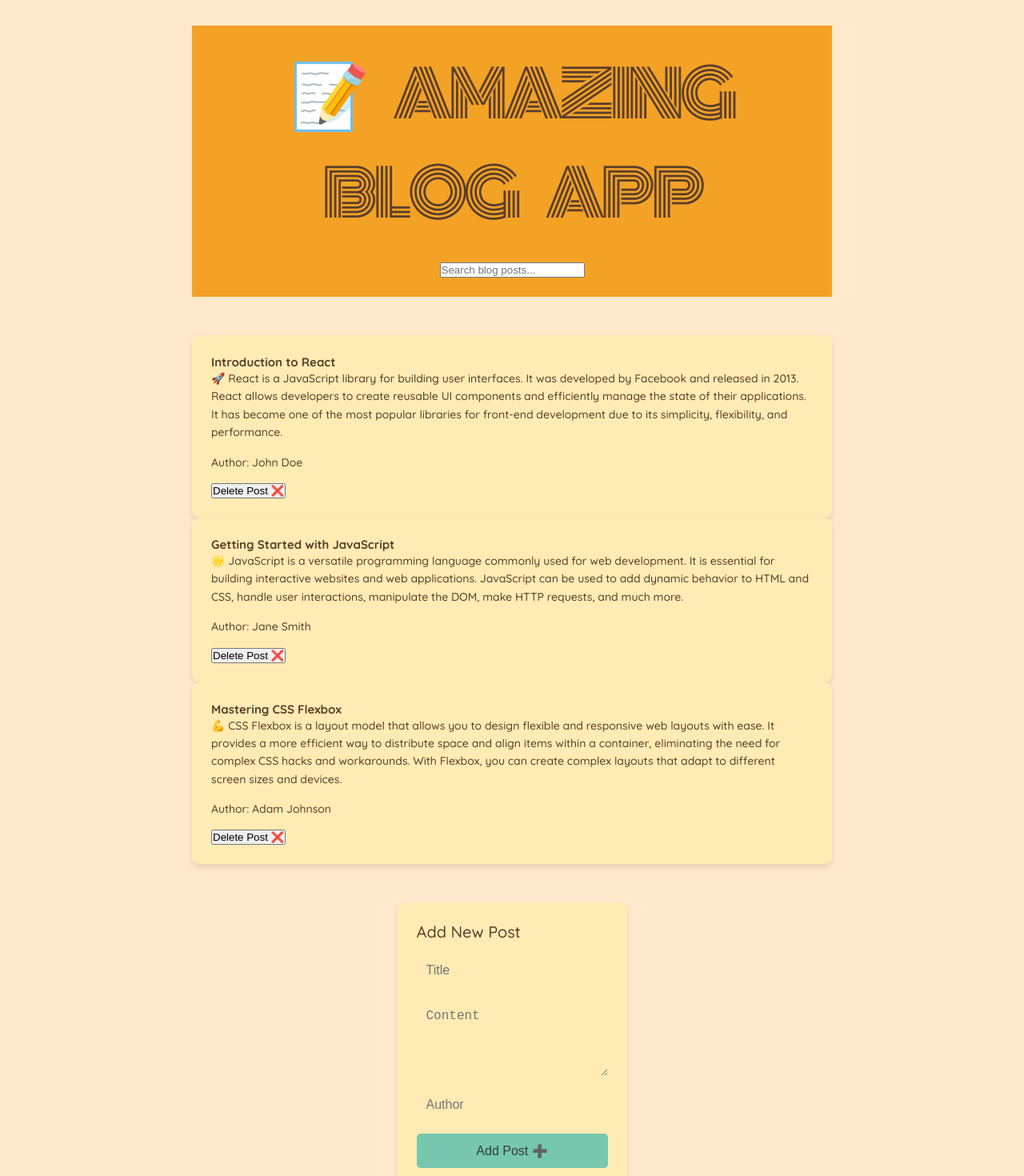
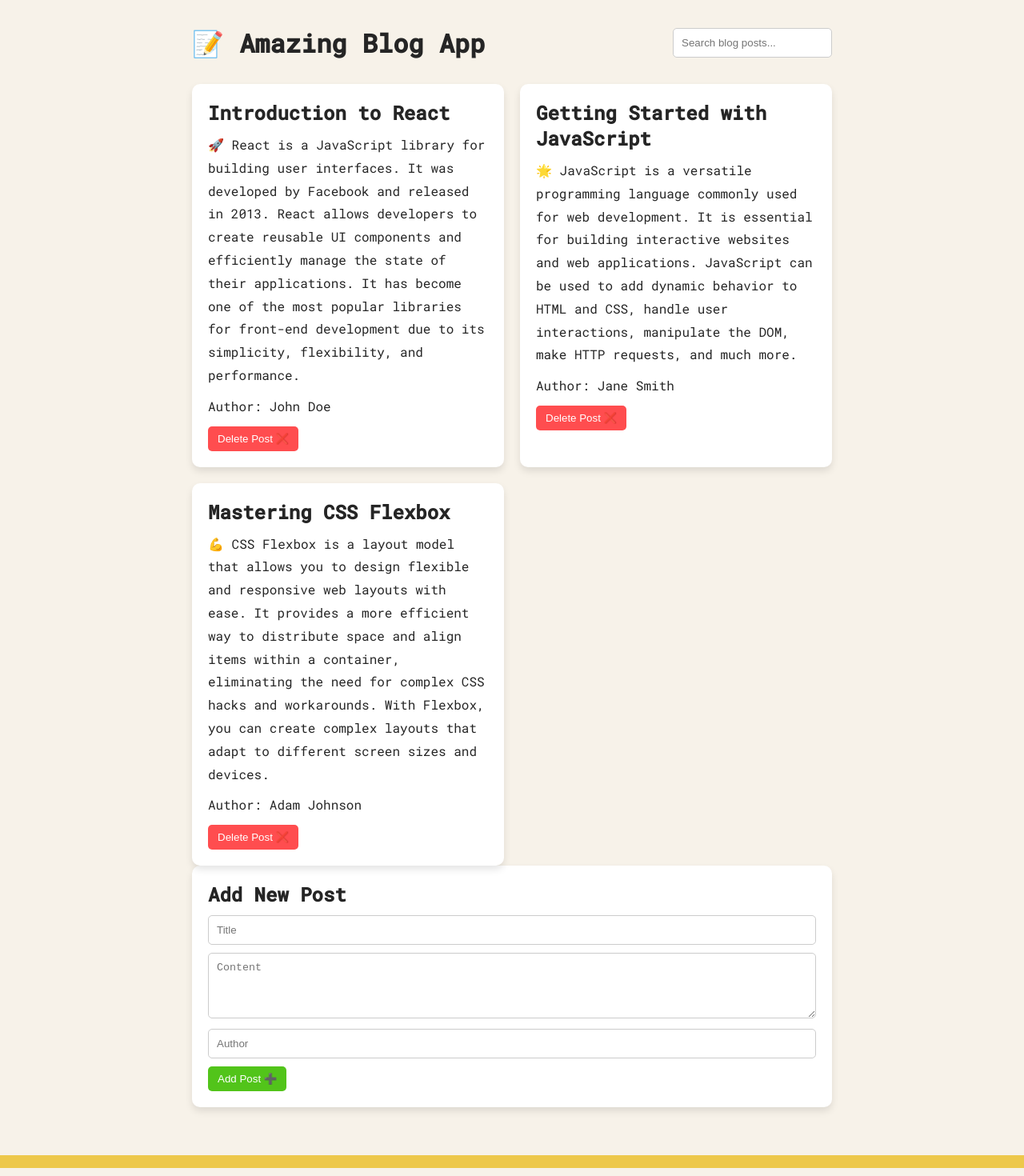
Before and after one commit to DevHeris/ReactBlogApp, a React (Create React App) app: page / in a window 1280 px wide. Shown: the top 1470 px of the page at 80% size. Built offline with nearby package versions, Linux system fonts and the light colour scheme.

Commit message:
Update index.css

```diff
--- a/src/index.css
+++ b/src/index.css
@@ -1,4 +1,4 @@
-@import url("https://fonts.googleapis.com/css2?family=Monoton&family=Quicksand:wght@500;700&display=swap");
+@import url("https://fonts.googleapis.com/css2?family=Roboto+Mono:ital,wght@0,300;0,400;0,500;1,300&display=swap");
 
 * {
   margin: 0;
@@ -11,133 +11,107 @@ html {
 }
 
 body {
-  font-family: "Quicksand", sans-serif;
-  color: #5a3e2b;
-  background-color: #ffe8cc;
+  font-family: "Roboto Mono", sans-serif;
+  color: #252525;
+  font-weight: 400;
+  background-color: #f7f2e9;
+  border-bottom: 1.6rem solid #edc84b;
   min-height: 100vh;
   padding: 3.2rem;
+  padding-bottom: 6rem;
 }
 
 .container {
   max-width: 80rem;
   margin: 0 auto;
-  display: flex;
-  flex-direction: column;
-  align-items: center;
-  gap: 4.8rem;
 }
 
 .header {
-  background-color: #f4a226;
-  text-align: center;
-  padding: 2.4rem 0;
+  display: flex;
+  justify-content: space-between;
+  align-items: center;
+  margin-bottom: 3rem;
 }
 
 .header h1 {
-  font-family: "Monoton", cursive;
-  font-size: 8rem;
-  text-transform: uppercase;
-  font-weight: 400;
-  word-spacing: 30px;
-  letter-spacing: -5px;
-  margin-bottom: 2.4rem;
+  font-size: 3.2rem;
 }
 
-.menu {
-  display: flex;
-  flex-direction: column;
-  align-items: center;
-  gap: 4rem;
+.header input[type="text"] {
+  padding: 1rem;
+  border-radius: 0.5rem;
+  border: 1px solid #ccc;
 }
 
-.menu h2 {
-  font-size: 2.4rem;
-  text-transform: uppercase;
-  letter-spacing: 3px;
-  font-weight: 500;
-}
-
-.menu > p {
-  font-size: 1.5rem;
-  text-align: center;
-  line-height: 1.6;
-  width: 80%;
+.blog-post-list {
+  display: grid;
+  grid-template-columns: repeat(auto-fill, minmax(300px, 1fr));
+  gap: 2rem;
 }
 
 .blog-post {
-  background-color: #ffebb3;
-  padding: 2.4rem;
-  border-radius: 10px;
-  box-shadow: 0px 4px 8px rgba(0, 0, 0, 0.1);
+  background-color: #fff;
+  padding: 2rem;
+  border-radius: 1rem;
+  box-shadow: 0 0.5rem 1rem rgba(0, 0, 0, 0.1);
 }
 
-.blog-post h3 {
-  font-size: 2rem;
-  font-weight: 400;
+.blog-post h2 {
+  font-size: 2.4rem;
+  margin-bottom: 1rem;
 }
 
 .blog-post p {
-  font-size: 1.4rem;
-  line-height: 1.6;
-  margin-bottom: 1.5rem;
+  font-size: 1.6rem;
+  line-height: 1.8;
+  margin-bottom: 1rem;
+}
+
+.blog-post button {
+  background-color: #ff4d4f;
+  color: #fff;
+  border: none;
+  padding: 0.8rem 1.2rem;
+  border-radius: 0.5rem;
+  cursor: pointer;
+  transition: background-color 0.3s ease;
+}
+
+.blog-post button:hover {
+  background-color: #ff7875;
 }
 
 .add-post-form {
-  background-color: #ffebb3;
-  padding: 2.4rem;
-  border-radius: 10px;
-  box-shadow: 0px 4px 8px rgba(0, 0, 0, 0.1);
+  background-color: #fff;
+  padding: 2rem;
+  border-radius: 1rem;
+  box-shadow: 0 0.5rem 1rem rgba(0, 0, 0, 0.1);
 }
 
 .add-post-form h2 {
-  font-size: 2rem;
-  font-weight: 500;
-  margin-bottom: 1.5rem;
+  font-size: 2.4rem;
+  margin-bottom: 1rem;
 }
 
-.add-post-form form {
-  display: flex;
-  flex-direction: column;
-  gap: 1.5rem;
+.add-post-form form input,
+.add-post-form form textarea {
+  width: 100%;
+  padding: 1rem;
+  margin-bottom: 1rem;
+  border: 1px solid #ccc;
+  border-radius: 0.5rem;
 }
 
-.add-post-form input,
-.add-post-form textarea {
-  font-size: 1.6rem;
-  padding: 1.2rem;
+.add-post-form form button {
+  background-color: #52c41a;
+  color: #fff;
   border: none;
-  border-radius: 5px;
-  background-color: #ffebb3;
+  padding: 0.8rem 1.2rem;
+  border-radius: 0.5rem;
+  cursor: pointer;
+  transition: background-color 0.3s ease;
 }
 
-.add-post-form input:focus,
-.add-post-form textarea:focus {
-  outline: none;
-  box-shadow: 0 0 0 3px rgba(244, 162, 38, 0.4);
+.add-post-form form button:hover {
+  background-color: #73d13d;
 }
-
-.add-post-form button {
-  font-size: 1.6rem;
-  font-weight: 500;
-  padding: 1.2rem 2.4rem;
-  border: none;
-  border-radius: 5px;
-  background-color: #76c7ad;
-  color: #343a40;
-  cursor: pointer;
-  transition: background-color 0.3s;
-}
-
-.add-post-form button:hover {
-  background-color: #ff922b;
-}
-
-.footer {
-  background-color: #ff922b;
-  text-align: center;
-  padding: 2.4rem 0;
-}
-
-.footer p {
-  font-size: 1.4rem;
-}
```
